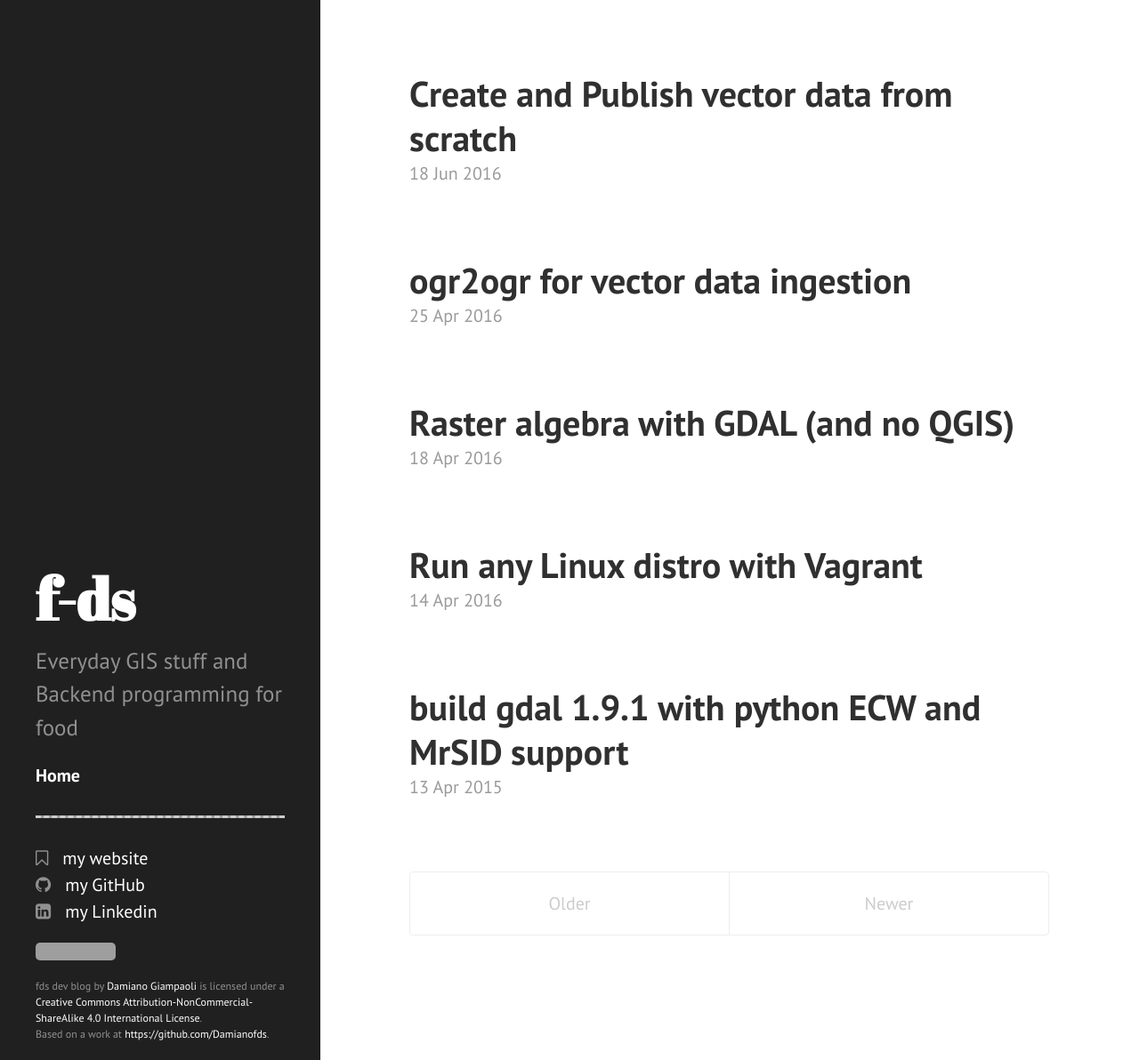
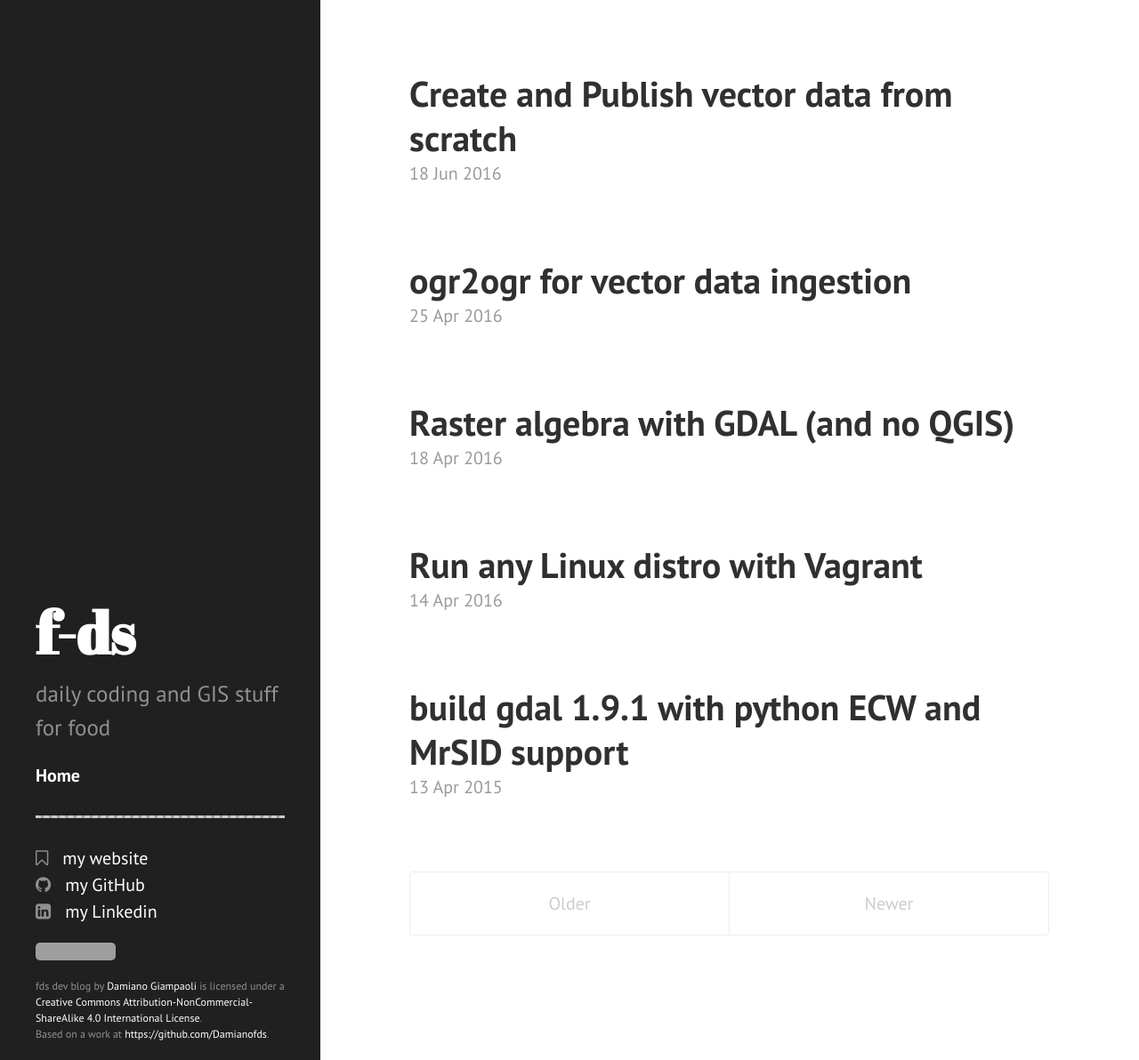
Before and after one commit to f-ds/f-ds.github.io, a Jekyll site: the page built from index.html, in a window 1280 px wide and 1192 px high. Shown: the whole window at 89% size. Built offline with Jekyll 4.4.1, drawn with Linux system fonts in a browser that asks for light colours; nearby versions of some CDN libraries; the list of posts is cut into pages by our own code; grey boxes are pictures that could not be loaded.

Commit message:
Update _config.yml

```diff
--- a/_config.yml
+++ b/_config.yml
@@ -4,5 +4,5 @@
 url: http://f-ds.github.io
 title: f-ds
 tagline: fds dev blog
-description: Everyday GIS stuff and Backend programming for food
-paginate: 5
+description: daily coding and GIS stuff for food
+paginate: 20
```
